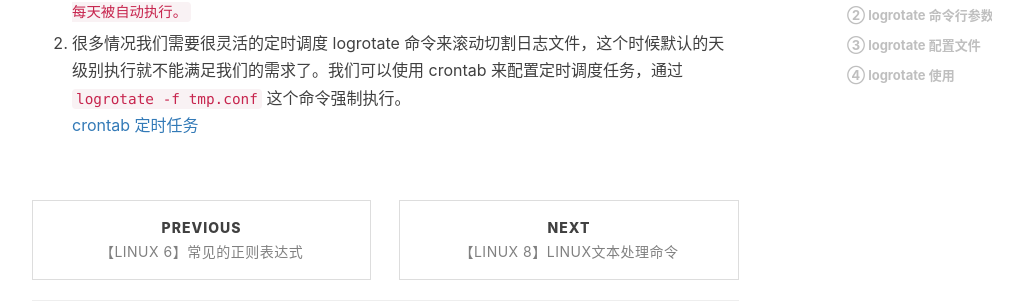
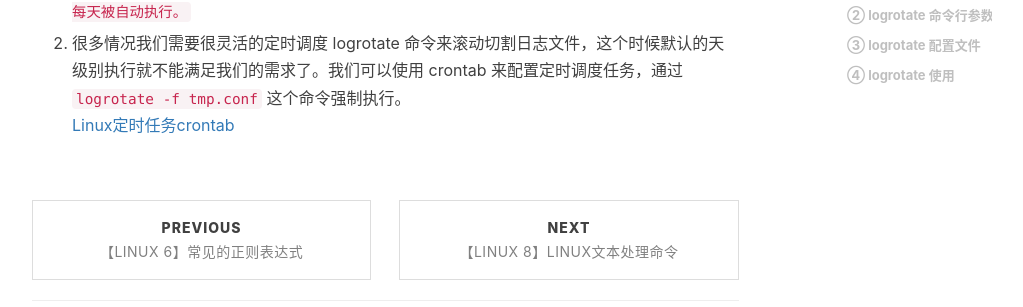
Before and after one commit to engru/chenguolin.github.io, a Jekyll site: the page built from _posts/2016-09-25-【Linux-7】日志文件管理工具 logrotate.md, in a window 1280 px wide and 900 px high, scrolled down 3912 px. Shown: the part 176-483 px from the top of the window, without its empty margins (233-1256 px from the left). Built offline with Jekyll 4.4.1, drawn with Linux system fonts in a browser that asks for light colours; nearby versions of some CDN libraries; comment, search, counter and statistics services are not loaded.

Commit message:
Update 2016-09-25-【Linux-7】日志文件管理工具 logrotate.md

```diff
--- a/_posts/2016-09-25-【Linux-7】日志文件管理工具 logrotate.md
+++ b/_posts/2016-09-25-【Linux-7】日志文件管理工具 logrotate.md
@@ -145,4 +145,4 @@ su root root
 
    `如果只需要每天定期执行，可以通过配置不同配置文件并放到 /etc/logrotate.d/ 目录下，就可以每天被自动执行。`
 2. 很多情况我们需要很灵活的定时调度 logrotate 命令来滚动切割日志文件，这个时候默认的天级别执行就不能满足我们的需求了。我们可以使用 crontab 来配置定时调度任务，通过 `logrotate -f tmp.conf` 这个命令强制执行。
-   [crontab 定时任务](https://chenguolin.github.io/2016/09/27/Linux-11-Linux%E6%9C%80%E5%B8%B8%E7%94%A8%E8%BF%90%E7%BB%B4%E5%B7%A5%E5%85%B7/#%E5%8D%81%E4%B9%9D-crontab-%E5%AE%9A%E6%97%B6%E4%BB%BB%E5%8A%A1)
+   [Linux定时任务crontab](https://chenguolin.github.io/2016/09/27/Linux-11-Linux%E5%AE%9A%E6%97%B6%E4%BB%BB%E5%8A%A1crontab/)
```
